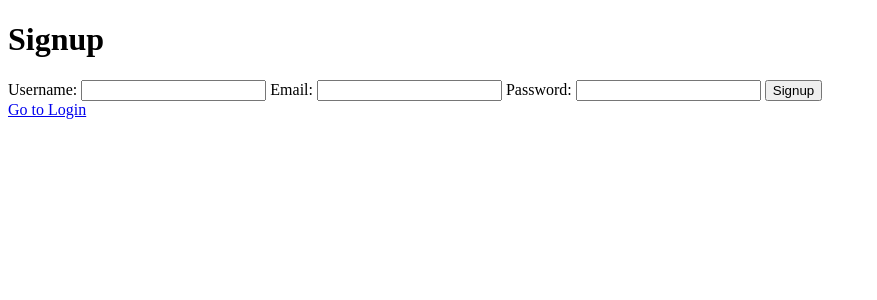
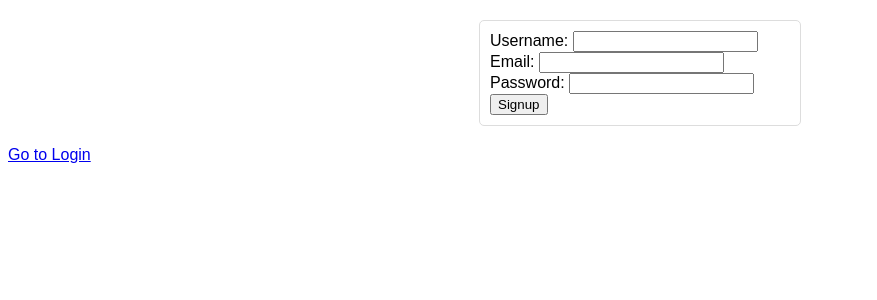
Before and after one commit to AhmadShah-1/CS546_Final_Project, a Node server app: page /signup in a window 1280 px wide. Shown: the top 300 px of the page, without its empty margins (0-877 px from the left). Run offline with Node 20, Linux system fonts and the light colour scheme; some libraries are stand-ins or nearby versions.

Commit message:
Update signup.handlebars

```diff
--- a/views/signup.handlebars
+++ b/views/signup.handlebars
@@ -1,4 +1,12 @@
-<h1>Signup</h1>
+<!DOCTYPE html>
+<html lang="en">
+<head>
+    <meta charset="UTF-8">
+    <meta name="viewport" content="width=device-width, initial-scale=1.0">
+    <title>Signup</title>
+    <link rel="stylesheet" href="/styles.css" />
+</head>
+<body>
 <form action="/signup" method="POST">
     <label for="username">Username:</label>
     <input type="text" id="username" name="username" required />
@@ -9,3 +17,5 @@
     <button type="submit">Signup</button>
 </form>
 <a href="/login">Go to Login</a>
+</body>
+</html>
```
